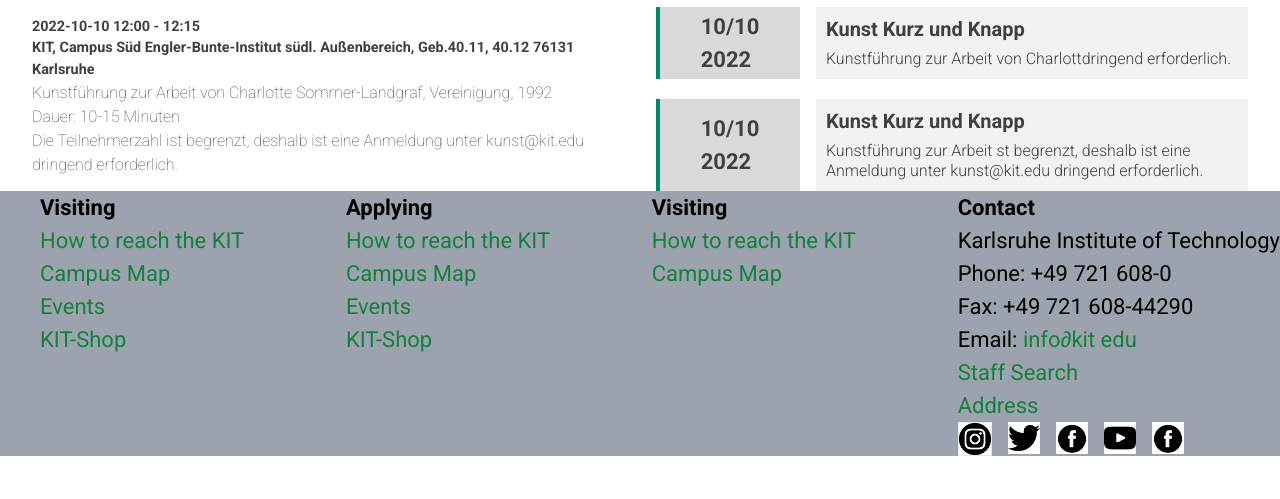
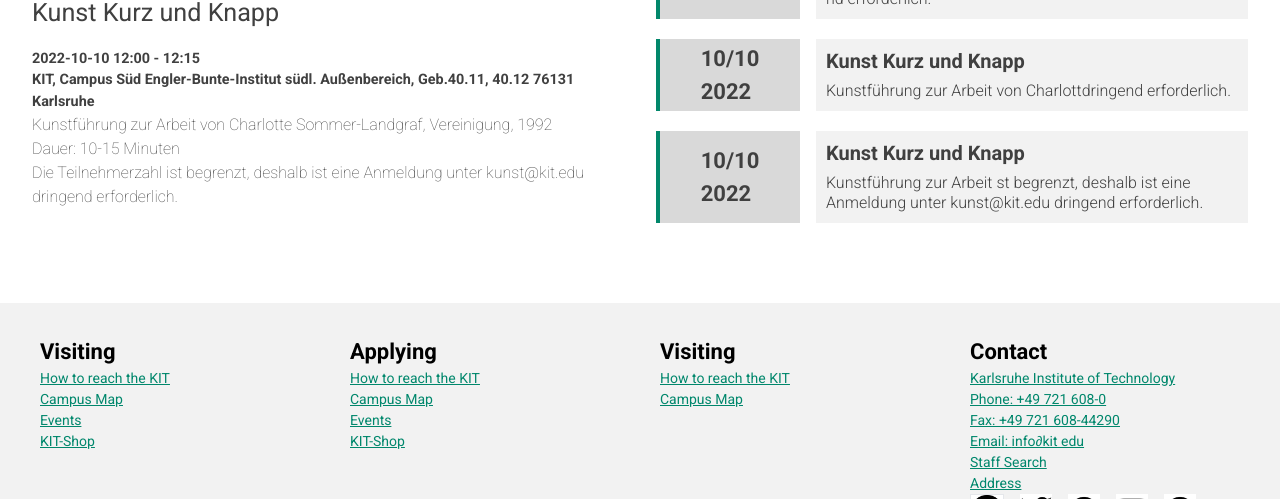
Before and after one commit to Stevenkwizera06/The-gym-assesiment, a website: page index.html in a window 1280 px wide. Shown: the part 3233-3732 px from the top of the page. Before the commit the page ends 3689 px from the top, so only its background shows below. Drawn offline with nearby package versions, Linux system fonts and the light colour scheme.

Commit message:
added responsiviness

```diff
--- a/index.html
+++ b/index.html
@@ -179,11 +179,11 @@
                 <form class=" hidden md:block" >
                     <input type="search" placeholder="search" id="target-groups-search"  class="slider-buttons rounded-tr-xl
                     rounded-bl-xl  h-20 font-extralight flex items-center pl-5">
-
+                    <button ></button>
                 </form>
             </div>
         </section>
-        <section class="section_two px-6 md:px-8">
+        <section class="section_two px-6 md:px-8 md:pt-8">
             <h1 class="">News</h1>
             <div class="flex flex-col md:flex-row mt-8 gap-8">
                 <div class="md:w-3/12 single-news ">
@@ -402,50 +402,49 @@
             </div>
         </section>
     </main>
-
-    <footer class="bg-gray-400">
-        <div class=" flex justify-between ml-10">
-            <div>
+    <footer class=" py-8 mt-20">
+        <div class=" flex flex-col md:flex-row justify-between ml-10">
+            <div class="  md:w-4/12">
                 <div>
                     <h5 class="font-bold">Visiting</h5>
                 </div>
 
-                <p class="text-green-700">How to reach the KIT</p>
-                <p class="text-green-700">Campus Map</p>
-                <p class="text-green-700">Events</p>
-                <p class="text-green-700">KIT-Shop</p>
+                <p class="footer-link">How to reach the KIT</p>
+                <p class="footer-link">Campus Map</p>
+                <p class="footer-link">Events</p>
+                <p class="footer-link">KIT-Shop</p>
             </div>
-            <div>
+            <div class="  md:w-4/12">
                 <div>
                     <h5 class="font-bold">Applying</h5>
                 </div>
 
-                <p class="text-green-700">How to reach the KIT</p>
-                <p class="text-green-700">Campus Map</p>
-                <p class="text-green-700">Events</p>
-                <p class="text-green-700">KIT-Shop</p>
+                <p class="footer-link">How to reach the KIT</p>
+                <p class="footer-link">Campus Map</p>
+                <p class="footer-link">Events</p>
+                <p class="footer-link">KIT-Shop</p>
             </div>
-            <div>
+            <div class="  md:w-4/12">
                 <div>
                     <h5 class="font-bold">Visiting</h5>
                 </div>
 
-                <p class="text-green-700">How to reach the KIT</p>
-                <p class="text-green-700">Campus Map</p>
+                <p class="footer-link">How to reach the KIT</p>
+                <p class="footer-link">Campus Map</p>
             </div>
 
-            <div class="">
-                <div>
+            <div class="  md:w-4/12">
+                <div >
                     <div>
                         <h5 class="font-bold">Contact</h5>
                     </div>
 
-                    <p >Karlsruhe Institute of Technology</p>
-                    <p>Phone: +49 721 608-0</p>
-                    <p>Fax: +49 721 608-44290</p>
-                    <p>Email: <span class="text-green-700">info∂kit edu</span></p>
-                    <p class="text-green-700">Staff Search</p>
-                    <p class="text-green-700">Address</p>
+                    <p class="footer-link">Karlsruhe Institute of Technology</p>
+                    <p class="footer-link">Phone: +49 721 608-0</p>
+                    <p class="footer-link">Fax: +49 721 608-44290</p>
+                    <p class="footer-link">Email: <span class="footer-link">info∂kit edu</span></p>
+                    <p class="footer-link">Staff Search</p>
+                    <p class="footer-link">Address</p>
                 </div>
 
                 <div class="flex space-x-4">
--- a/style.css
+++ b/style.css
@@ -363,8 +363,14 @@
     line-height: 20px;
     font-weight: 300;
 }
-
-
+footer{
+    background-color: #f2f2f2;
+}
+.footer-link{
+    color:#00876c;
+    font-size: 14px;
+    text-decoration: underline;
+}
 @media only screen and (max-width: 600px) {
     .two-column-section a h3{
         font-size: 1.085rem;
@@ -400,12 +406,7 @@
     .black-section{
         gap: 10px;
     }
-    .black-section .slider-buttons{
-        width: 50%;
-        font-size: 0.9rem;
-        background: black;
-        padding-right: 8px;
-    }
+
     .section_one p:after{
         display: none;
     }
@@ -427,4 +428,10 @@
     .swiper-slide div a h3{
         font-size: 0.9rem;
     }
+    .black-section .slider-buttons{
+        width: 50%;
+        font-size: 0.9rem;
+        background: black;
+        padding-inline: 8px;
+    }
 }
```
